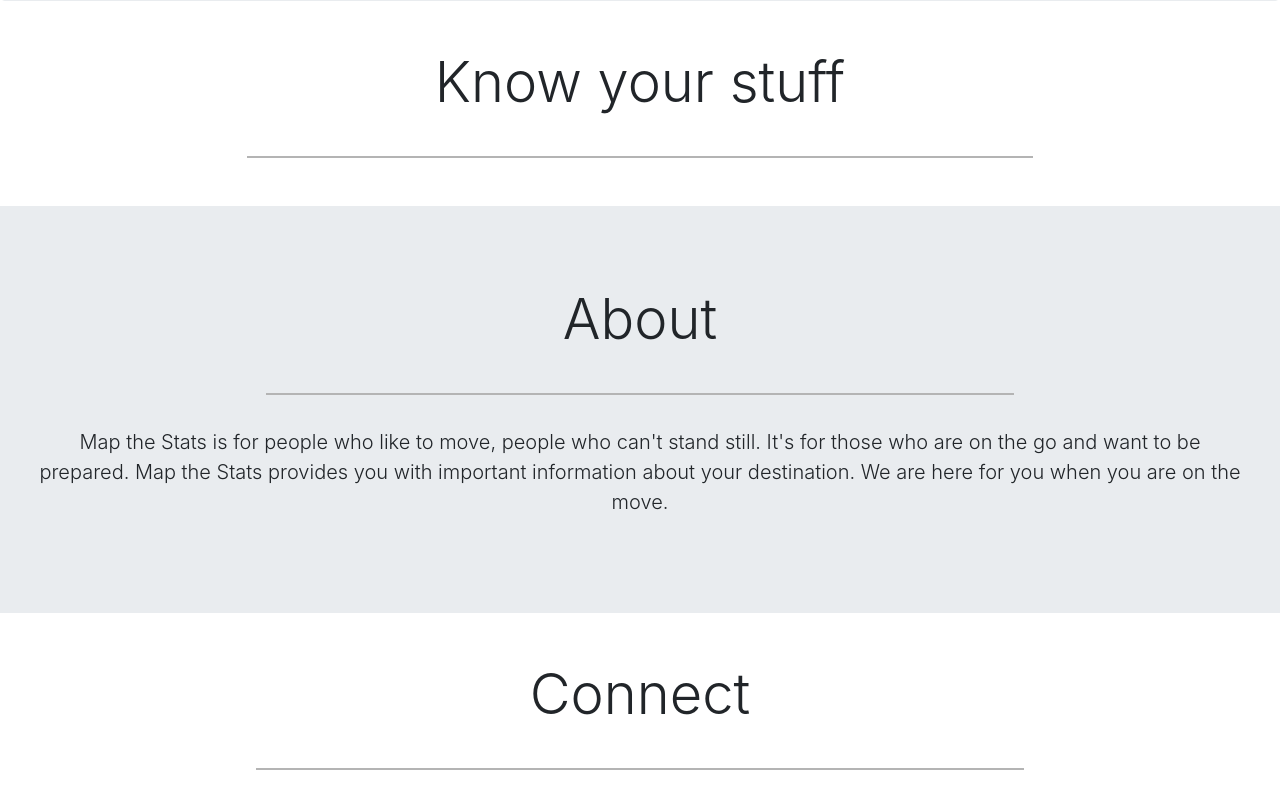
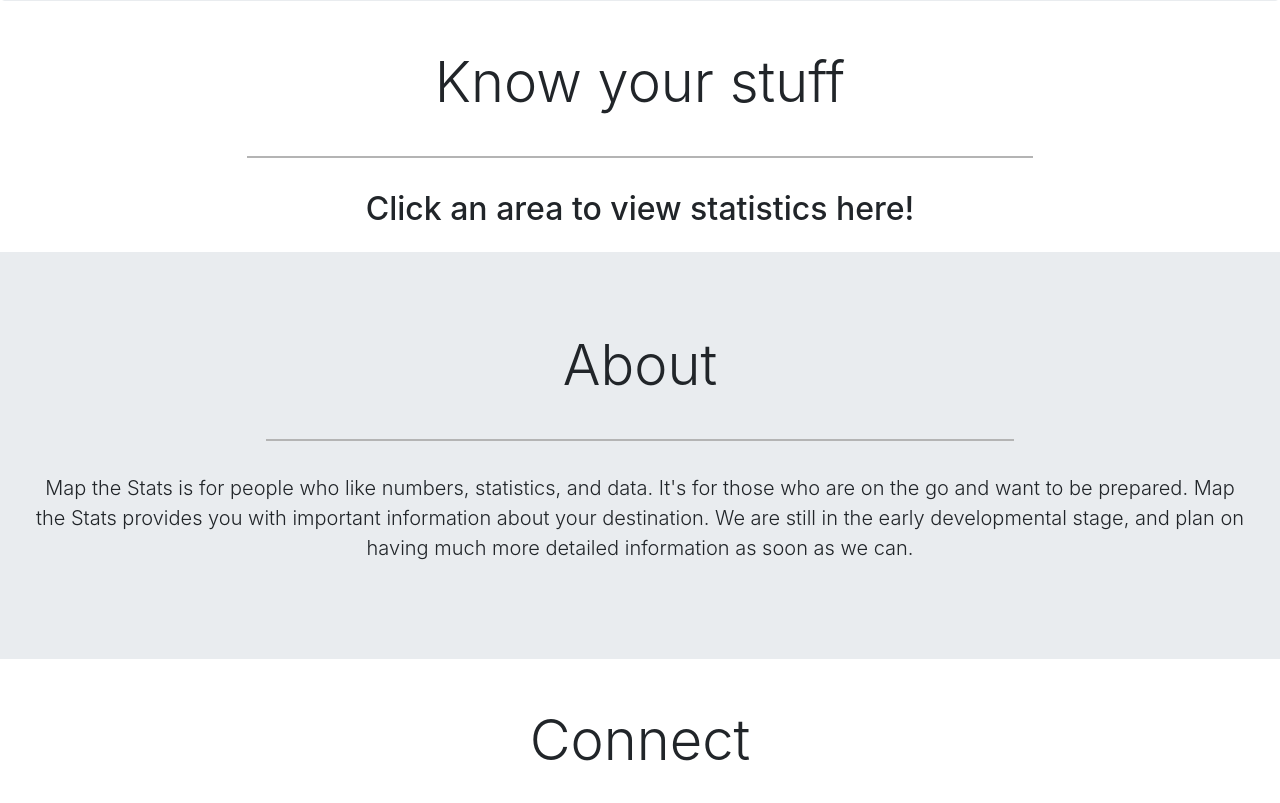
Before and after one commit to Dec2020PandA/Map_The_Stats_Group, a Django app: page / in a window 1280 px wide. Shown: the part 1497-2300 px from the top of the page. Run offline with Django 3.2, Linux system fonts and the light colour scheme; some libraries are stand-ins or nearby versions.

Commit message:
changed formatting for stats that needed percentage signs after them, used jinja to populate the stat box if no state is selected, changed about us.

```diff
--- a/mapTheStats/mts_app/templates/index.html
+++ b/mapTheStats/mts_app/templates/index.html
@@ -104,13 +104,16 @@
             <hr class="line">
             <div class="col-12">
                 <div class="lead">
+                    {% if not selected_loc %}
+                        <h2>Click an area to view statistics here!</h2>
+                    {% endif %}
                     {% if selected_loc %}
                     <h2>{{selected_loc}} stats:</h2>
                     <ul>
                         <li>Amount of people living in {{selected_loc}}: {{census_population}}</li>
                         <li>Average income for {{selected_loc}} residents: ${{bea_average_income}}</li>
-                        <li>Unemployment rate in {{selected_loc}}: {{bls_unemployment}} %</li>
-                        <li>Percentage of people living below poverty in {{selected_loc}}: {{census_poverty}} %</li>
+                        <li>Unemployment rate in {{selected_loc}}: {{bls_unemployment}}</li>
+                        <li>Percentage of people living below poverty in {{selected_loc}}: {{census_poverty}}</li>
                     </ul>
                     {% endif %}
                 </div>
@@ -128,9 +131,9 @@
             </div>
             <hr class="line">
             <div class="col-12">
-                <p class="lead">Map the Stats is for people who like to move, people who can't stand still. It's for
+                <p class="lead">Map the Stats is for people who like numbers, statistics, and data. It's for
                     those who are on the go and want to be prepared. Map the Stats provides you with important
-                    information about your destination. We are here for you when you are on the move.</p>
+                    information about your destination. We are still in the early developmental stage, and plan on having much more detailed information as soon as we can.</p>
             </div>
         </div>
     </div>
--- a/mapTheStats/mts_app/views.py
+++ b/mapTheStats/mts_app/views.py
@@ -92,7 +92,7 @@
     )
     census_response = requests.get(url=census_poverty)
     census_content = census_response.json()
-    request.session['census_below_poverty'] = census_content[1][1]
+    request.session['census_below_poverty'] = census_content[1][1] + "%"
 
     ## CENSUS API call for estimated population in California // Accesses different database than ACS
     census_population = "https://api.census.gov/data/2019/pep/population?get=NAME,POP&for=state:{state_code}&key={census_key}".format(
@@ -121,7 +121,7 @@
     json=data
     )
     bls_content = bls_response.json()
-    request.session['bls_unemployment'] = bls_content['Results']['series'][0]['data'][0]['value']
+    request.session['bls_unemployment'] = bls_content['Results']['series'][0]['data'][0]['value'] + "%"
 
     return redirect('/')
 
```
Also changed, not shown: mapTheStats/db.sqlite3.
